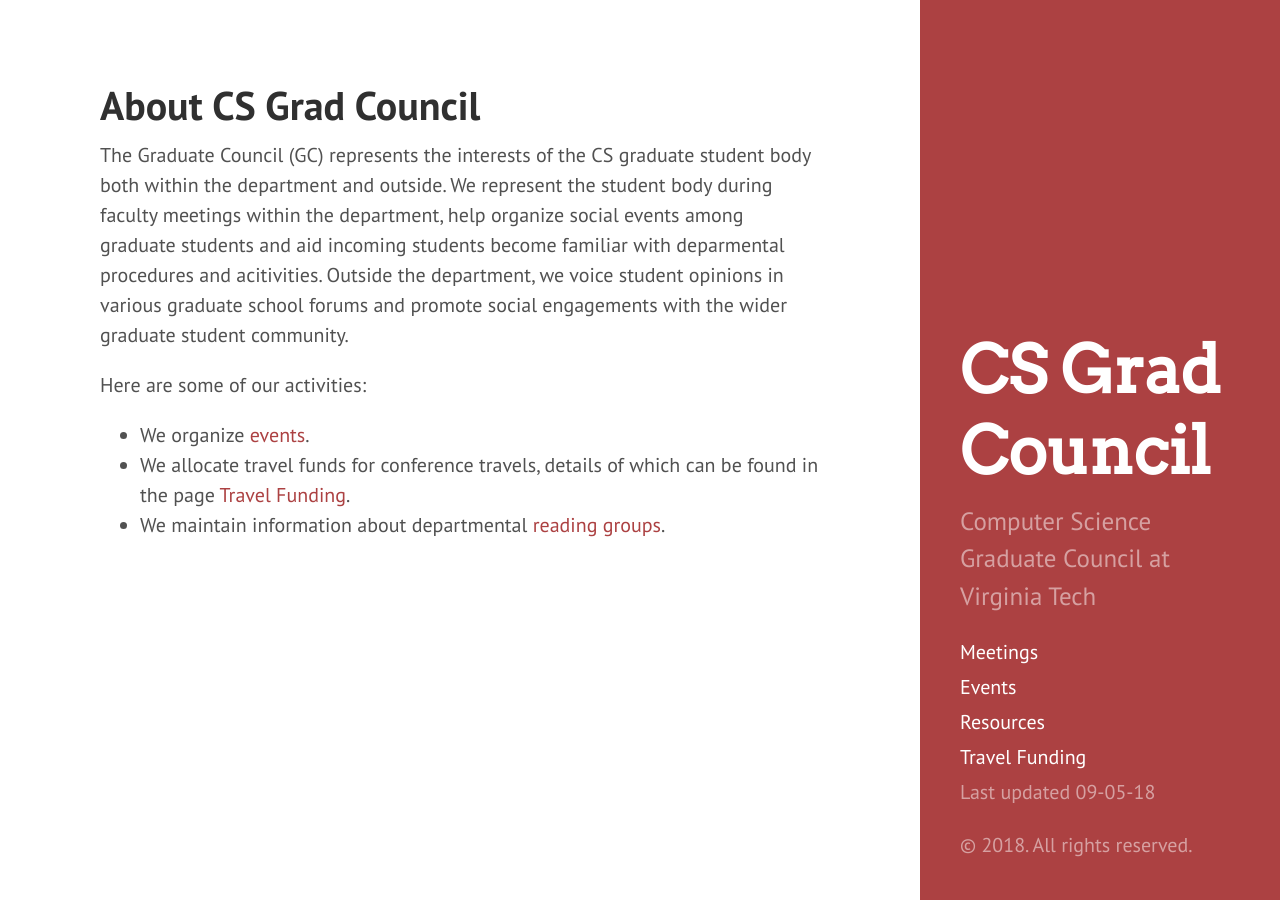
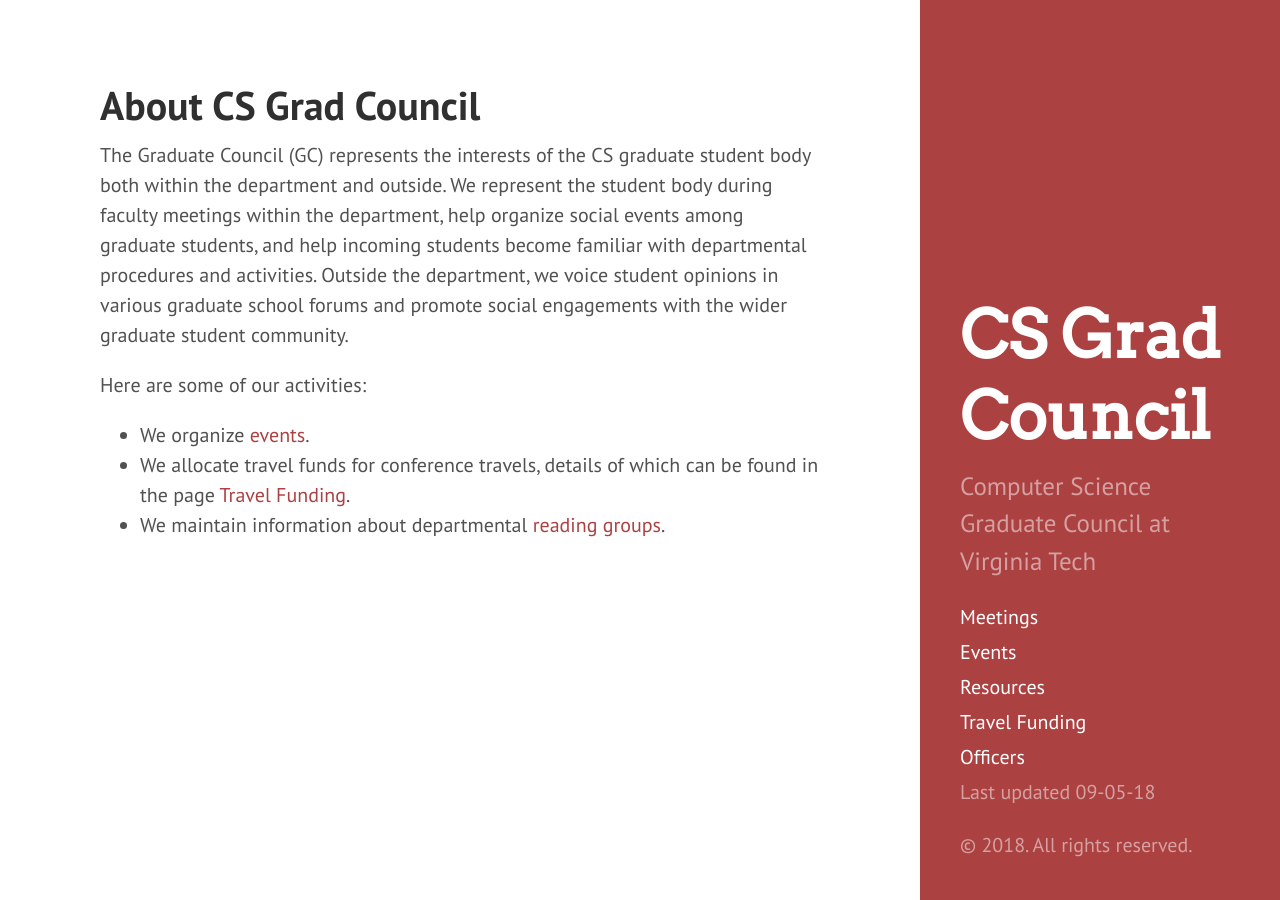
Before and after one commit to CSGraduateCouncil-VirginiaTech/csgc-website, a Jekyll site: the page built from csgc-jekyll-src/index.md, in a window 1280 px wide. Built offline with Jekyll 4.4.1, drawn with Linux system fonts in a browser that asks for light colours.

Commit message:
Fix broken facebook group link. Fix typos on homepage.
Add officers link.

```diff
--- a/csgc-jekyll-src/_config.yml
+++ b/csgc-jekyll-src/_config.yml
@@ -28,6 +28,8 @@
     title: "Resources"
   - url: "/travel_funding/"
     title: "Travel Funding"
+  - url: "/Officers/"
+    title: "Officers"
 twitter_username:
 github_username:
 
--- a/csgc-jekyll-src/index.md
+++ b/csgc-jekyll-src/index.md
@@ -7,7 +7,7 @@
 ---
 
 The Graduate Council (GC) represents the interests of the CS graduate student body both within the department and outside.
-We represent the student body during faculty meetings within the department, help organize social events among graduate students and aid incoming students become familiar with deparmental procedures and acitivities.
+We represent the student body during faculty meetings within the department, help organize social events among graduate students, and help incoming students become familiar with departmental procedures and activities.
 Outside the department, we voice student opinions in various graduate school forums and promote social engagements with the wider graduate student community.
 
 Here are some of our activities:
```
Also changed, not shown: csgc-jekyll-src/resources.md (+1 -1 lines).
